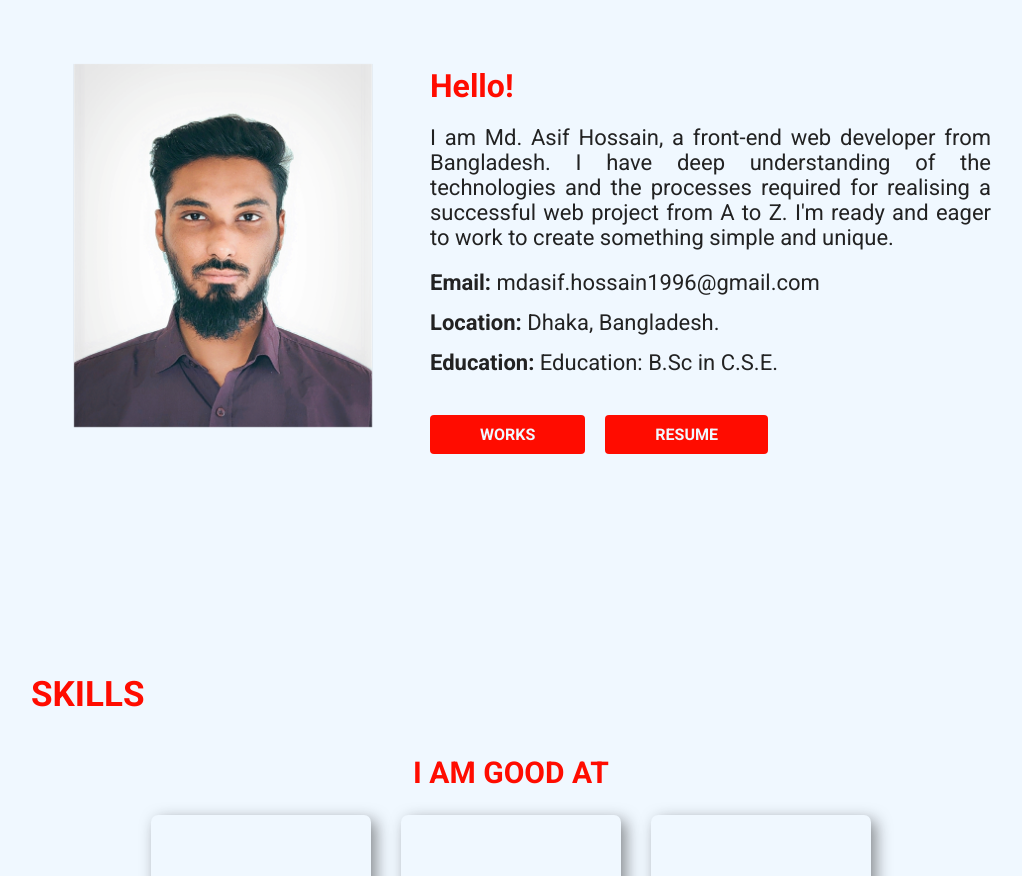
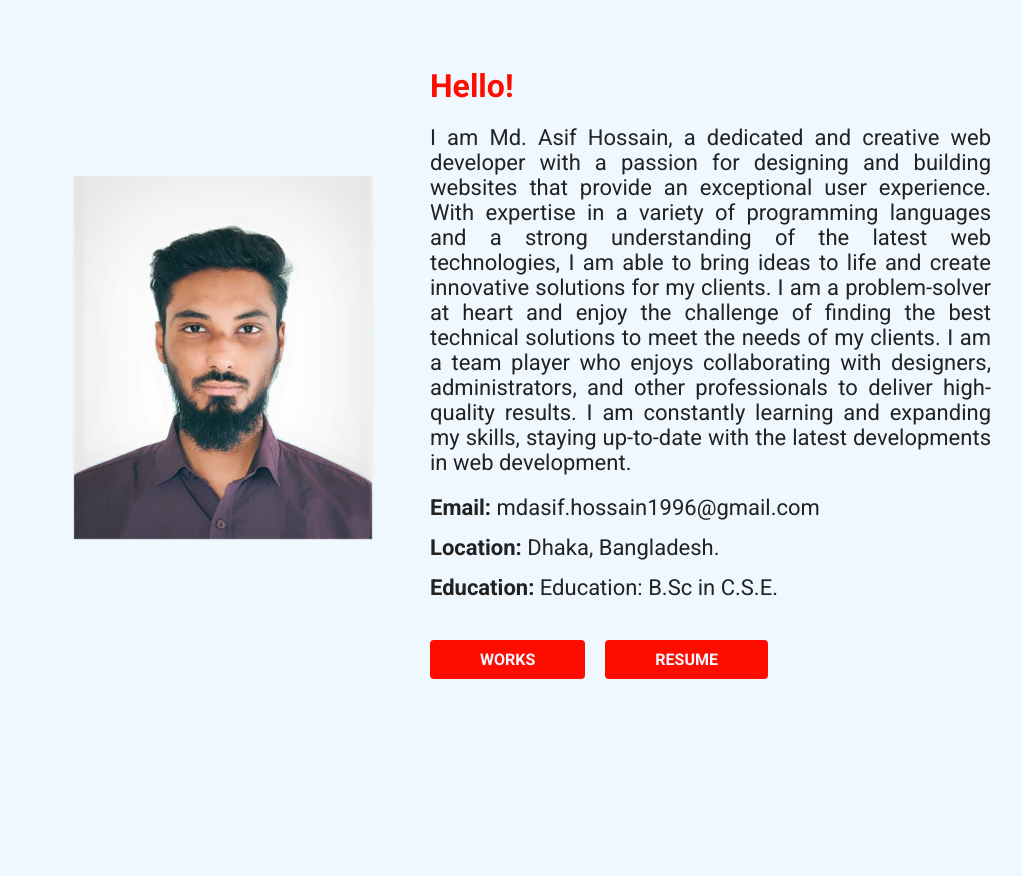
Before and after one commit to MdAsifHossn/portfolio, a React (Create React App) app: page / in a window 1280 px wide. Shown: the part 1020-1896 px from the top of the page, without its empty margins (129-1151 px from the left). Built offline with nearby package versions, Linux system fonts and the light colour scheme.

Commit message:
Change about

```diff
--- a/src/Components/About.jsx
+++ b/src/Components/About.jsx
@@ -25,10 +25,18 @@ const About = ({ textColor, color, BGColor }) => {
           <div className="aboutContainer">
             <h1 style={{ color: color }}>Hello!</h1>
             <p>
-              I am Md. Asif Hossain, a front-end web developer from Bangladesh.
-              I have deep understanding of the technologies and the processes
-              required for realising a successful web project from A to Z. I'm
-              ready and eager to work to create something simple and unique.
+              I am Md. Asif Hossain, a dedicated and creative web developer with
+              a passion for designing and building websites that provide an
+              exceptional user experience. With expertise in a variety of
+              programming languages and a strong understanding of the latest web
+              technologies, I am able to bring ideas to life and create
+              innovative solutions for my clients. I am a problem-solver at
+              heart and enjoy the challenge of finding the best technical
+              solutions to meet the needs of my clients. I am a team player who
+              enjoys collaborating with designers, administrators, and other
+              professionals to deliver high-quality results. I am constantly
+              learning and expanding my skills, staying up-to-date with the
+              latest developments in web development.
             </p>
             <div className="emailContainer">
               <p>
```
